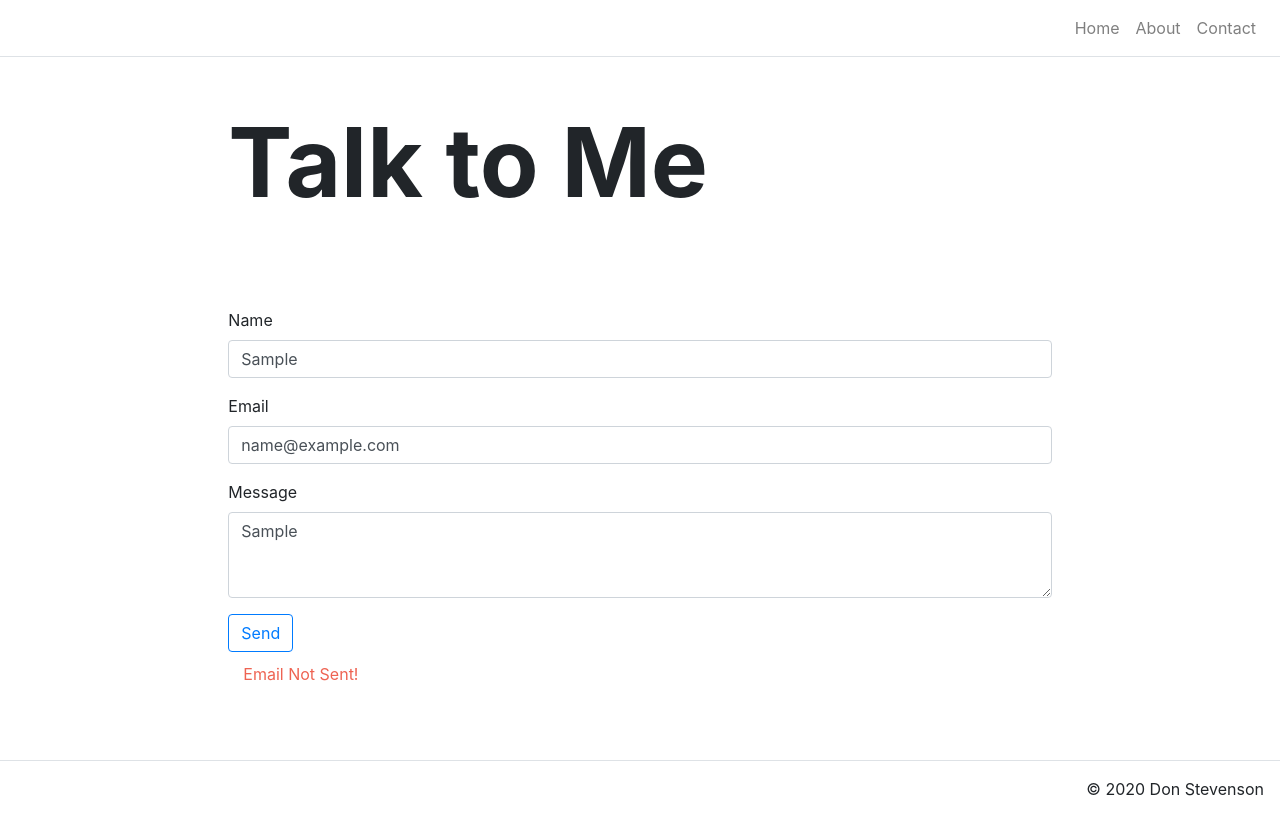
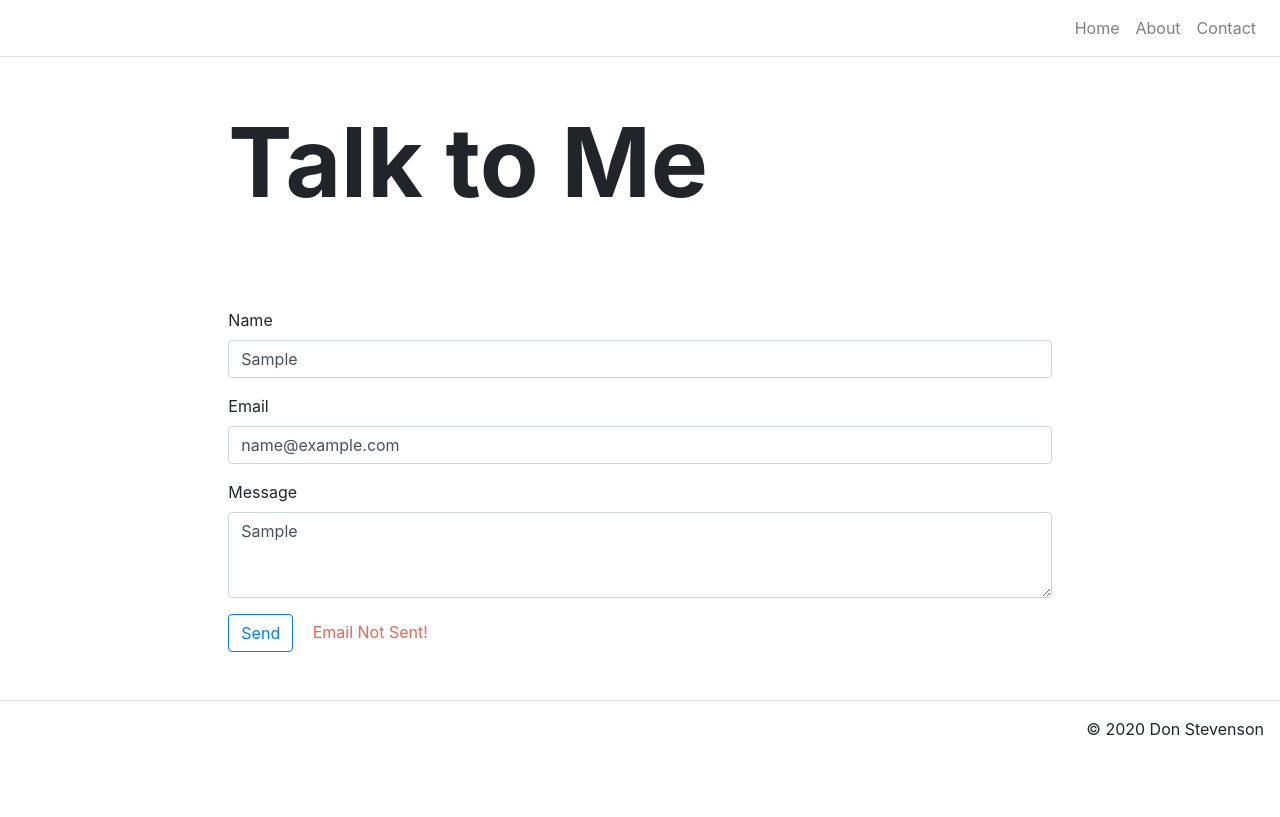
Before and after one commit to Don-Stevenson/personalWebsite, a React (Create React App) app: page /contact in a window 1280 px wide. Both pictures are taken after typing "Sample", "name@example.com", "Sample" into the empty fields and a click on the button "Send". Built offline with nearby package versions, Linux system fonts and the light colour scheme; no server answers.

Commit message:
update comments and css

```diff
--- a/src/pages/ContactPage.js
+++ b/src/pages/ContactPage.js
@@ -25,6 +25,7 @@ export default function ContactPage(props) {
     // the element selected
     //********************/
     const target = event.target;
+
     // the input of the element selected
     //*********************************/
     const value = target.value;
@@ -40,11 +41,10 @@ export default function ContactPage(props) {
     });
   };
 
+
+  //function that handles sending the email through the backend
+  // **********************************************************
   const handleSubmit = event => {
-    // prevents blank emails being sent
-    //*********************************/
-    event.preventDefault();
-
     // prevents multiple inadvertent emails to be sent
     // **********************************************/
     setState(prevState => {
@@ -55,7 +55,10 @@ export default function ContactPage(props) {
     //*********************************************************
     async function sendEmail() {
       try {
-        const dataSent = await Axios.post("http://localhost:3030/api/email", state);
+        const dataSent = await Axios.post(
+          "http://localhost:3030/api/email",
+          state
+        );
         if (dataSent.data.success) {
           setState(prevState => {
             return { ...prevState, disabled: false, emailSent: true };
@@ -73,6 +76,9 @@ export default function ContactPage(props) {
       }
     }
     sendEmail();
+    // prevents blank emails being sent
+    //*********************************/
+    event.preventDefault();
   };
 
   // // handleSubmit = (event) => {
@@ -108,8 +114,6 @@ export default function ContactPage(props) {
   //       })
 
   // }
-
-
 
   return (
     <div>
@@ -166,10 +170,10 @@ export default function ContactPage(props) {
           }
 
           {state.emailSent === true && (
-            <p className="inline-block d-sucess-msg"> Email Sent!</p>
+            <p className="d-inline d-sucess-msg"> Email Sent!</p>
           )}
           {state.emailSent === false && (
-            <p className="inline-block d-err-msg"> Email Not Sent! </p>
+            <p className="d-inline d-err-msg"> Email Not Sent! </p>
           )}
         </Form>
       </Content>
```
Lines whose indentation alone changed are shown as unchanged.
